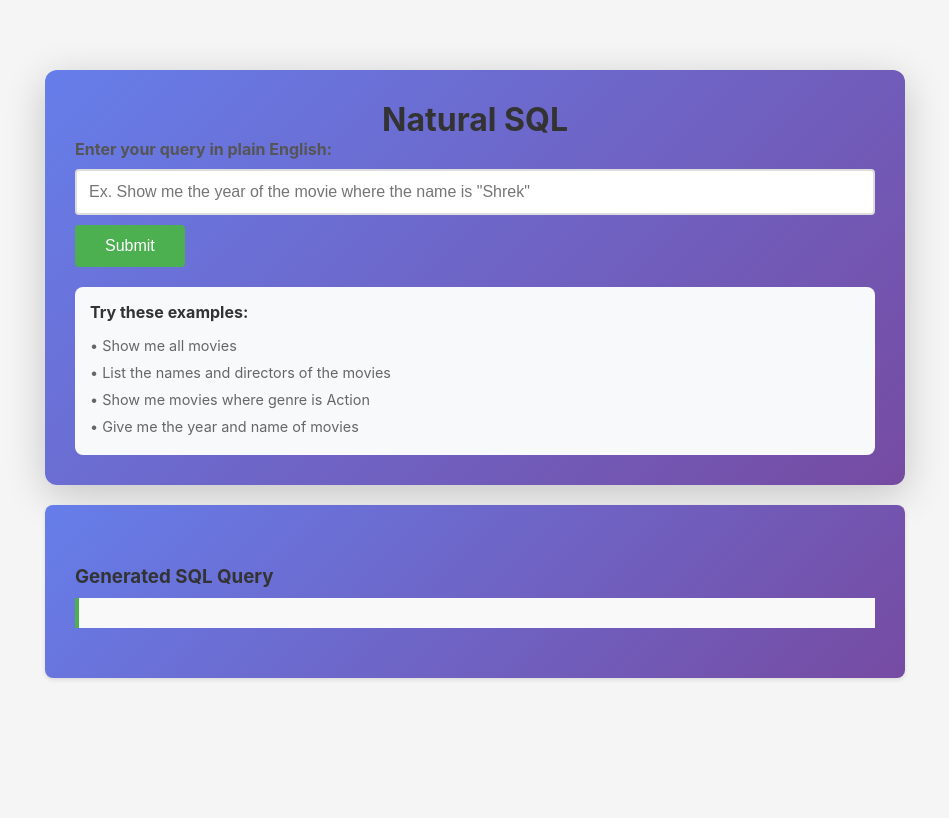
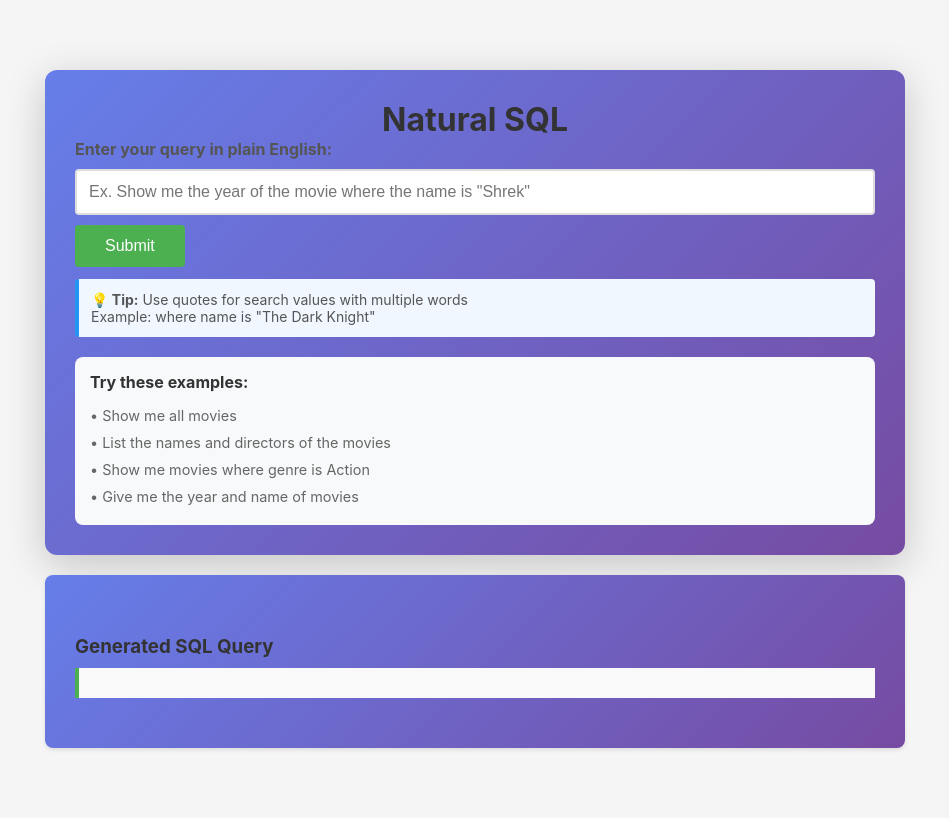
Before and after one commit to ddang9390/NaturalSQL, a Flask app: page / in a window 1280 px wide. Shown: the whole page, without its empty margins (165-1114 px from the left). Before the commit the page ends 680 px from the top, so only its background shows below. Run offline with Flask 3, Linux system fonts and the light colour scheme.

Commit message:
Handling support for and in where clause

```diff
--- a/GUI/main_ui.py
+++ b/GUI/main_ui.py
@@ -12,8 +12,11 @@ def run_ui():
 def index():
     return render_template('index.html')
 
-@app.route("/query", methods=["POST"])
+@app.route("/query", methods=["GET", "POST"])
 def taking_question():
+    if request.method == "GET":
+        return redirect(url_for('index'))
+
     user_input = request.form.get('user_input')
     sql_results = ""
     query = ""
--- a/GUI/static/styles.css
+++ b/GUI/static/styles.css
@@ -91,6 +91,8 @@ button:hover {
     width: 100%;
     border-collapse: collapse;
     margin-top: 10px;
+    max-height: 500px;
+    overflow-y: auto;
 }
 
 .sql-results-display th {
@@ -108,6 +110,26 @@ button:hover {
 .sql-results-display tr:hover {
     background-color: #f5f5f5;
 }
+
+/* Style the scrollbar */
+.table-wrapper::-webkit-scrollbar {
+    width: 10px;
+}
+
+.table-wrapper::-webkit-scrollbar-track {
+    background: #f1f1f1;
+    border-radius: 6px;
+}
+
+.table-wrapper::-webkit-scrollbar-thumb {
+    background: #888;
+    border-radius: 6px;
+}
+
+.table-wrapper::-webkit-scrollbar-thumb:hover {
+    background: #555;
+}
+
 
 h3 {
     color: #333;
@@ -142,3 +164,14 @@ h3 {
 .example-queries li:hover {
     color: #667eea;
 }
+
+/* Help text styling */
+.help-text {
+    margin-top: 12px;
+    padding: 12px;
+    background-color: #f0f7ff;
+    border-left: 4px solid #2196F3;
+    border-radius: 4px;
+    font-size: 14px;
+    color: #555;
+}
--- a/GUI/templates/index.html
+++ b/GUI/templates/index.html
@@ -13,6 +13,12 @@
                 value="{{user_input}}" id="user_input" name="user_input" required>
             <button class="btn btn-primary">Submit</button>
         </form>
+
+        <div class="help-text">
+            <strong>💡 Tip:</strong> Use quotes for search values with multiple words<br>
+            <span class="example">Example: where name is "The Dark Knight"</span>
+        </div>
+
         <div class="example-queries">
             <h3>Try these examples:</h3>
             <ul>
@@ -48,8 +54,6 @@
     <script>
         function fillExample(query) {
             document.getElementById('user_input').value = query;
-
         }
-
     </script>
 </body>
--- a/parser.py
+++ b/parser.py
@@ -4,7 +4,7 @@ from utils import *
 from database import *
 
 NONTERMINALS = """
-S -> VP NP | VP NP FilterClause | FilterClause | AllStatement
+S -> VP NP | VP NP FilterStatement | FilterStatement | AllStatement
 NP -> ColList | ColList P TableRef | AllStatement | TableRef
 VP -> V |  V Det | V Det V
 
@@ -21,12 +21,13 @@ TableRef -> Table | Det Table
 
 AllStatement -> All | All P Det TableRef | All P TableRef | Det All TableRef | VP All | V Det Table | VP All P Det Table | VP Det All Table | Det Table
 
-FilterClause -> Filter | Filter NP | Filter DetCol IsVal
+FilterStatement -> FilterClause | FilterClause Conj FilterClause
+FilterClause -> Filter | Filter NP | Filter DetCol IsVal | DetCol IsVal
 IsVal -> V ValPlaceholder
 """
 
 TERMINALS = """
-Conj -> "and" | "until"
+Conj -> "and" | "until" | "or"
 Punc -> ","
 Det -> "a" | "an" | "me" | "my" | "the" | "are"
 P -> "at" | "before" | "in" | "of" | "on" | "to" | "from"
@@ -281,18 +282,37 @@ def build_filter_clause(tree, unknown_words, table):
     Returns:
         where_clause (string): WHERE clause for the SQL query
     """
-    filter_node = find_subtree(tree, "FilterClause")
+    filter_node = find_subtree(tree, "FilterStatement")
+
     where = ""
     if filter_node:
-        if find_subtree(filter_node, "Filter"):
-            det_col_tree = find_subtree(tree, "DetCol")
-            col = find_subtree(det_col_tree, "Col")
+        where = " WHERE "
+        idx = 0
+        for node in filter_node:
+            if find_subtree(node, "DetCol"):
+                det_col_tree = find_subtree(node, "DetCol")
+                col = find_subtree(det_col_tree, "Col")
 
-            column_info = get_column_types(table)
+                column_info = get_column_types(table)
 
-            if column_is_number(column_info[col.leaves()[0]]):
-                where = " WHERE " + col.leaves()[0] + " = " + unknown_words[0]
-            else:
-                where = " WHERE LOWER(" + col.leaves()[0] + ") = '" + " ".join(unknown_words) + "'"
+                if column_is_number(column_info[col.leaves()[0]]):
+                    where += col.leaves()[0] + " = " + unknown_words[idx]
+                else:
+                    where += "LOWER(" + col.leaves()[0] + ") = '" + (unknown_words[idx]) + "'"
+                idx+=1
+
+            elif find_subtree(node, "Conj"):
+                where += " AND "
+
+        # if find_subtree(filter_node, "Filter"):
+        #     det_col_tree = find_subtree(tree, "DetCol")
+        #     col = find_subtree(det_col_tree, "Col")
+
+        #     column_info = get_column_types(table)
+
+        #     if column_is_number(column_info[col.leaves()[0]]):
+        #         where = " WHERE " + col.leaves()[0] + " = " + unknown_words[0]
+        #     else:
+        #         where = " WHERE LOWER(" + col.leaves()[0] + ") = '" + " ".join(unknown_words) + "'"
 
     return where
```
Also changed, not shown: tests.py (+7 -0 lines).
